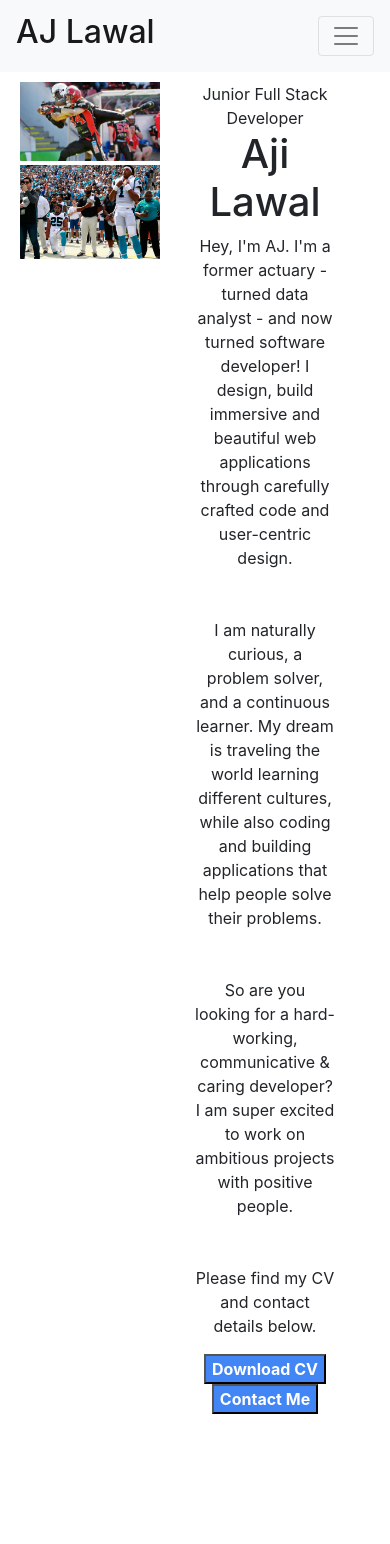
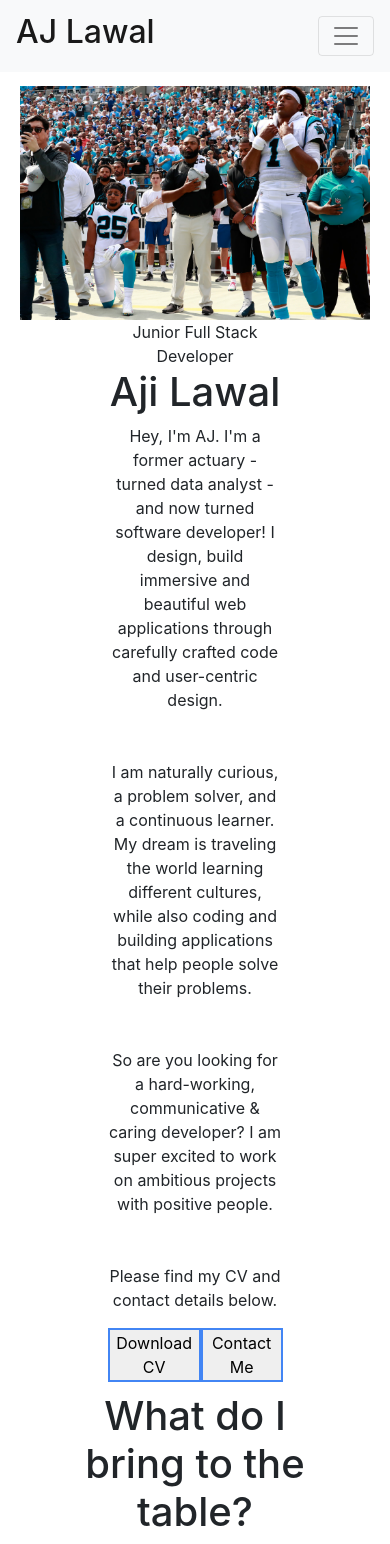
Before and after one commit to aji1414/Portfolio-Site, a React (Create React App) app: page / in a window 390 px wide. Before the commit the page ends 1424 px from the top, so only its background shows below. Built offline with nearby package versions, Linux system fonts and the light colour scheme.

Commit message:
take out 2 pictures. worked on responsiveness of homepage and added new skills component

```diff
--- /dev/null
+++ b/src/components/Skills/skills.component.jsx
@@ -0,0 +1,12 @@
+import React from "react";
+
+const Skills = () => (
+    <div className="skills-container">
+        <h1 className="skills-title">What do I bring to the table?</h1>
+        <div className="skills">
+
+        </div>
+    </div>
+)
+
+export default Skills;
--- /dev/null
+++ b/src/components/Skills/skills.styles.scss
@@ -0,0 +1,5 @@
+.skills-container{
+    width:70%
+
+
+}
--- a/src/components/about-me/about-me.component.jsx
+++ b/src/components/about-me/about-me.component.jsx
@@ -4,7 +4,7 @@ import "./about-me.styles.scss";
 import CustomButton from "../custom-button/custom-button.component";
 
 const AboutMe = () => (
-    <div className="about-me">
+    <div className="about-me mx-auto">
         <span className="job-title">Junior Full Stack Developer</span>
         <h1 className="my-name">Aji Lawal</h1>
         <p className="personal-profile mb-5">
--- a/src/components/about-me/about-me.styles.scss
+++ b/src/components/about-me/about-me.styles.scss
@@ -2,7 +2,12 @@
     width:60%;
     display: flex;
     flex-direction: column;
-    // justify-content: center;
     text-align: center;
-    padding:0 10%;
+    padding:0 5%;
+
+    & .button-group{
+        display: flex;
+        width:100%;
+        justify-content: space-evenly;
+    }
 }
--- a/src/components/custom-button/custom-button.styles.scss
+++ b/src/components/custom-button/custom-button.styles.scss
@@ -1,13 +1,21 @@
 .button{
     cursor: pointer;
-    color: white;
-    font-weight: 700;
-    background-color: #4285F4;
+    color: black;
+    font-weight: 400;
+    border:2px #4285F4 solid;
+    // background-color: #4285F4;
     -webkit-box-shadow: 0px 18px 71px -29px rgba(0,0,0,1);
--moz-box-shadow: 0px 18px 71px -29px rgba(0,0,0,1);
-box-shadow: 0px 18px 71px -29px rgba(0,0,0,1);
+    -moz-box-shadow: 0px 18px 71px -29px rgba(0,0,0,1);
+    box-shadow: 0px 18px 71px -29px rgba(0,0,0,1);
 
     &:focus{
         outline:none
     }
+
+    &:hover{
+        background-color: #4285F4;
+        color:white;
+        transition: 0.6s;
+
+    }
 }
--- a/src/components/header/header.component.jsx
+++ b/src/components/header/header.component.jsx
@@ -3,7 +3,7 @@ import React from "react";
 import "./header.styles.scss";
 
 const Header = () =>(
-        <nav className="navbar navbar-expand-lg navbar-light bg-light">
+        <nav className="header navbar navbar-expand-lg navbar-light bg-light">
             <h2><a className="navbar-brand" href="/">AJ Lawal</a></h2>
             <button className="navbar-toggler" type="button" data-toggle="collapse" data-target="#navbarNavAltMarkup" aria-controls="navbarNavAltMarkup" aria-expanded="false" aria-label="Toggle navigation">
                 <span className="navbar-toggler-icon"></span>
--- a/src/components/header/header.styles.scss
+++ b/src/components/header/header.styles.scss
@@ -1,9 +1,15 @@
+
+.header{
+    // background-color: #4285F4 !important;
+
     .nav-item{
         font-weight: 700;
+        padding:0 50px !important;
 
         &:hover{
             border-bottom: 2px solid #4285F4 !important;
-        transform: scale(1.15)
+            transform: scale(1.15);
+            transition: 0.6s;
         }
     }
 
@@ -19,6 +25,4 @@
         font-size: 1em;
     }
 
-.navbar-collapse{
-    // overflow: hidden;
 }
--- a/src/components/home-images/home-images.component.jsx
+++ b/src/components/home-images/home-images.component.jsx
@@ -1,15 +1,13 @@
 import React from "react";
 
 import "./home-images.styles.scss";
-import football1 from "../../assets/football-photo.jpg";
 import football2 from "../../assets/eric-reid.jpg";
 
 
 
 const HomeImages = () => (
     <div className="image-container">
-        <img className="images" src={football1} alt="img"/>
-        <img className="images mt-1" src={football2} alt="img"/>
+        <img className="images mt-1 img-fluid" src={football2} alt="img"/>
     </div>
 )
 
--- a/src/components/home-images/home-images.styles.scss
+++ b/src/components/home-images/home-images.styles.scss
@@ -1,12 +1,13 @@
 .image-container{
     display: flex;
     flex-direction: column;
-    width:40%;
+    width:50%;
     // padding-left: 10px;
 }
 
 .images{
-    height: auto;
+    height: 100%;
     width: 100%;
     object-fit: cover;
+    margin: 0 auto;
 }
--- a/src/components/pages/homepage/homepage.component.jsx
+++ b/src/components/pages/homepage/homepage.component.jsx
@@ -1,12 +1,21 @@
 import React from "react";
 import AboutMe from "../../about-me/about-me.component";
+
+import HomeImages from "../../home-images/home-images.component";
+import Skills from "../../Skills/skills.component";
+
+
 import "./homepage.styles.scss";
-import HomeImages from "../../home-images/home-images.component";
 
 const Homepage = () => (
     <div className="homepage">
-        <HomeImages />
-        <AboutMe />
+        <div className="homepage1">
+            <HomeImages />
+            <AboutMe />
+        </div>
+        <div className="homepage2">
+            <Skills />
+        </div>
     </div>
 )
 
--- a/src/components/pages/homepage/homepage.styles.scss
+++ b/src/components/pages/homepage/homepage.styles.scss
@@ -1,6 +1,22 @@
-.homepage{
+.homepage1{
     display: flex;
     flex-direction: row;
+
     padding: 10px 20px;
     justify-content: space-around;
 }
+
+@media only screen and (max-width: 900px) {
+    .homepage1 {
+        flex-direction: column;
+
+        & .image-container{
+            width:100%;
+        }
+    }
+  }
+
+  .homepage2{
+      width:70%;
+      margin: 0 auto;
+  }
```
Lines whose indentation alone changed are shown as unchanged.
